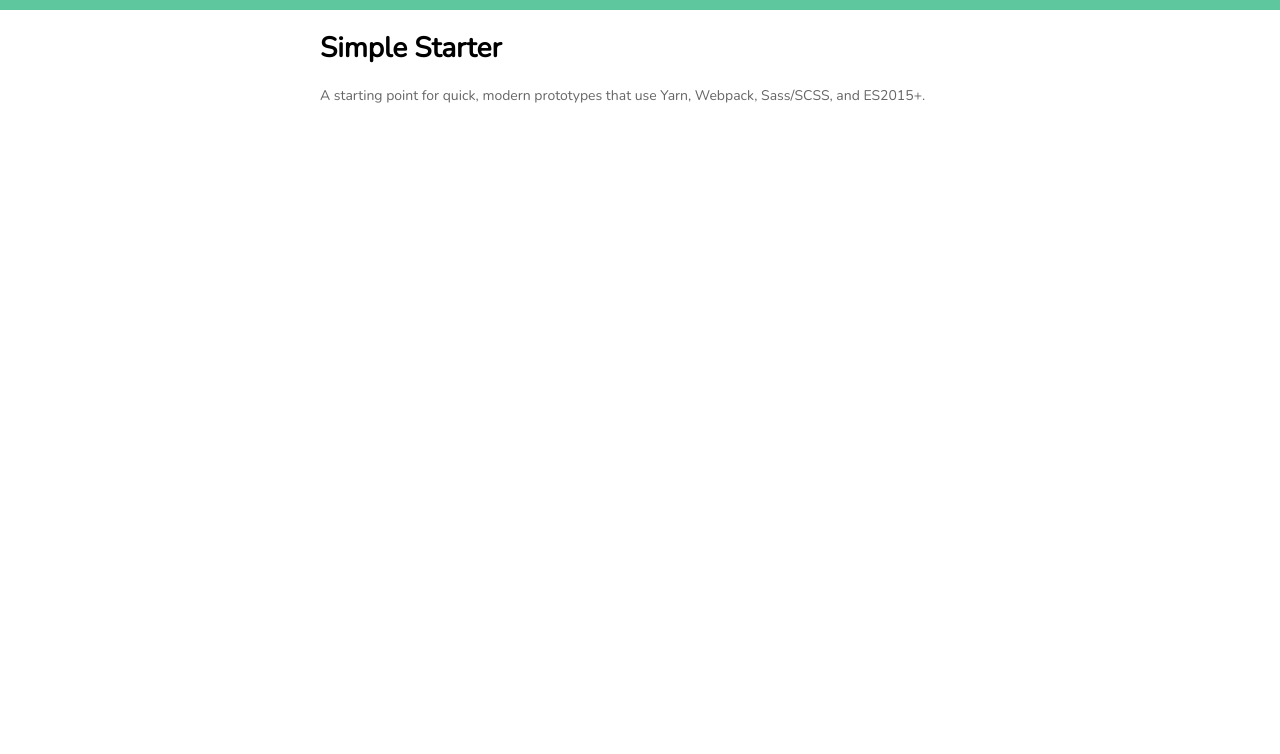
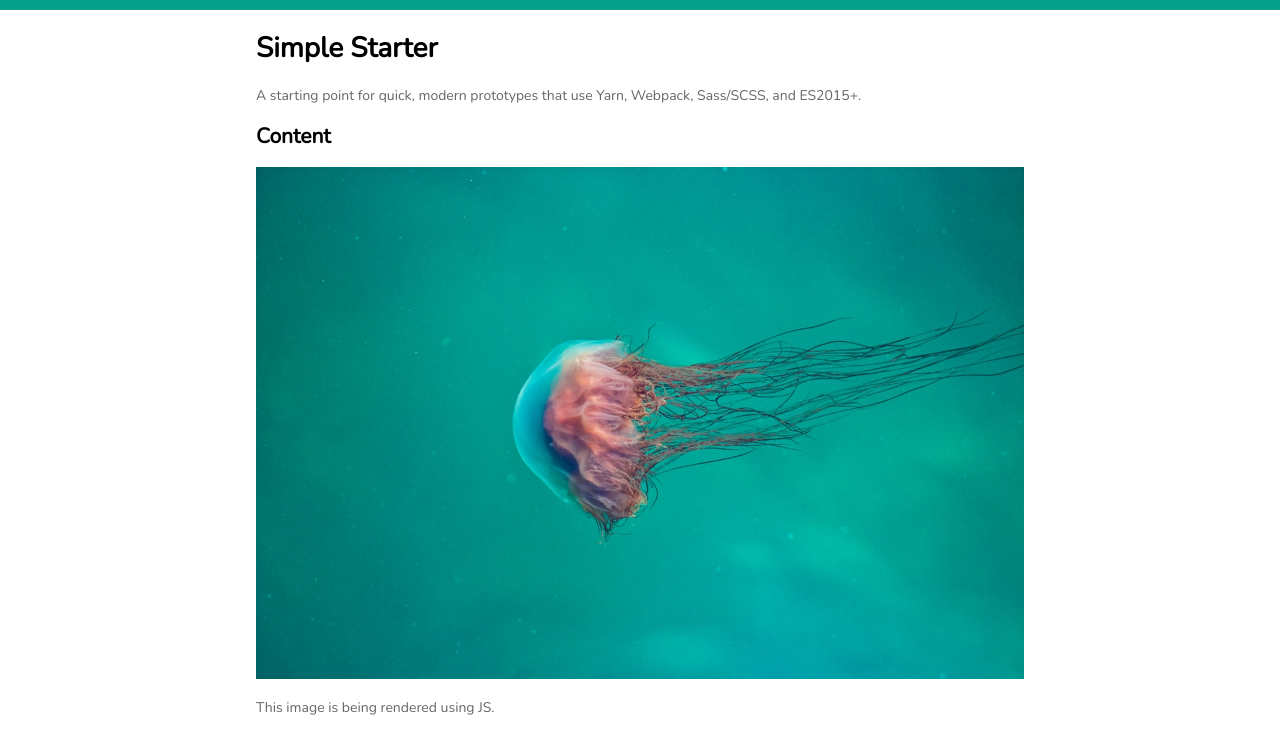
Before and after one commit to sceendy/simple-starter, a website built with webpack: page src/index.html in a window 1280 px wide. Built offline with nearby package versions, Linux system fonts and the light colour scheme.

Commit message:
added: rendering of image in html file

```diff
--- a/package.json
+++ b/package.json
@@ -27,6 +27,7 @@
   },
   "dependencies": {
     "express": "^4.16.2",
+    "file-loader": "^1.1.8",
     "image-webpack-loader": "^4.1.0"
   }
 }
--- a/src/index.html
+++ b/src/index.html
@@ -3,12 +3,16 @@
 <head>
   <title><%= htmlWebpackPlugin.options.title %></title>
   <meta name=viewport content="width=device-width, initial-scale=1">
-  <meta name="theme-color" content="#5EC79E">
+  <meta name="theme-color" content="#06A08B">
 </head>
 <body>
   <div class="container">
     <h1>Simple Starter</h1>
     <p>A starting point for quick, modern prototypes that use Yarn, Webpack, Sass/SCSS, and ES2015+.</p>
+
+    <h2>Content</h2>
+    <div class="image"></div>
+    <p>This image is being rendered using JS.</p>
   </div>
 </body>
 </html>
--- a/src/js/index.js
+++ b/src/js/index.js
@@ -1 +1,8 @@
 import style from '../scss/_styles.scss';
+
+const image = require('../assets/images/placeholder.jpg');
+const imageContainer = document.getElementsByClassName('image')[0];
+
+if (imageContainer) {
+  imageContainer.innerHTML = `<img src=${image} />`;
+}
--- a/src/scss/_styles.scss
+++ b/src/scss/_styles.scss
@@ -4,7 +4,7 @@
 
 :root {
   --main-font: 'Nunito', sans-serif;
-  --green: #5EC79E;
+  --green: #06A08B;
 }
 
 body {
@@ -16,7 +16,9 @@
 
 p { color: #666; }
 
+img { max-width: 100%; }
+
 .container {
   margin: 0 auto;
-  max-width: 40rem;
+  max-width: 60vw;
 }
```
Also changed, not shown: src/assets/images/placeholder.jpg (added), 2 other files.
